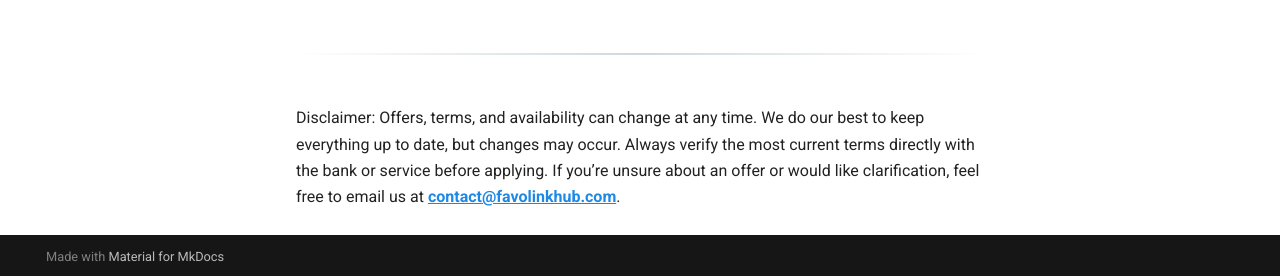
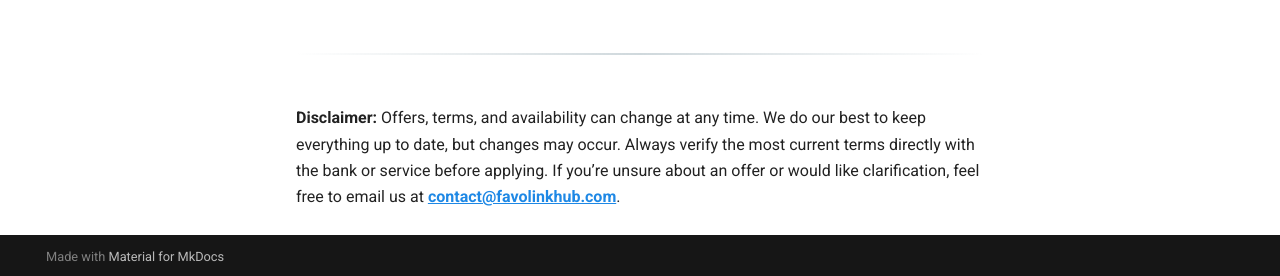
Before and after one commit to whispersofzephyr/favolinkhub-site, an MkDocs documentation site: the page built from docs/index.md, in a window 1280 px wide and 996 px high. Shown: the part 717-993 px from the top of the window. Built offline with MkDocs 1.6.1 and Material for MkDocs 9.7.7, drawn with Linux system fonts in a browser that asks for light colours; part of the change alters nothing that is shown.

```diff
--- a/docs/index.md
+++ b/docs/index.md
@@ -19,4 +19,4 @@ For questions about specific offers or requirement details, contact:
 
 ---
 
-Disclaimer: Offers, terms, and availability can change at any time. We do our best to keep everything up to date, but changes may occur. Always verify the most current terms directly with the bank or service before applying. If you’re unsure about an offer or would like clarification, feel free to email us at [**contact@favolinkhub.com**](mailto:contact@favolinkhub.com).
+**Disclaimer:** Offers, terms, and availability can change at any time. We do our best to keep everything up to date, but changes may occur. Always verify the most current terms directly with the bank or service before applying. If you’re unsure about an offer or would like clarification, feel free to email us at [**contact@favolinkhub.com**](mailto:contact@favolinkhub.com).
```
